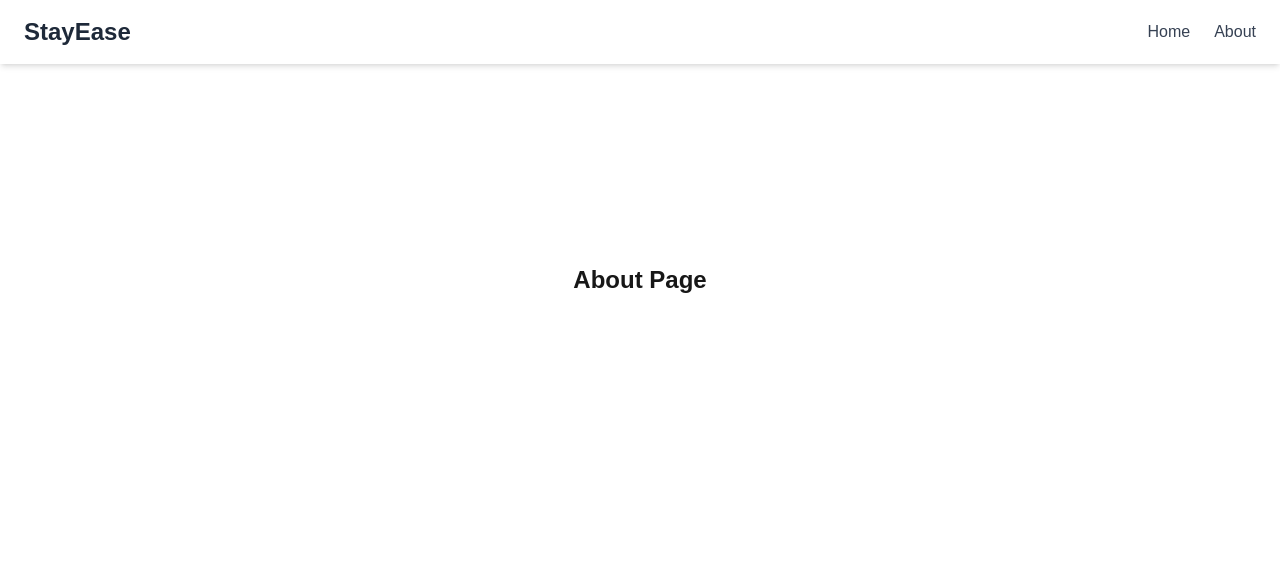
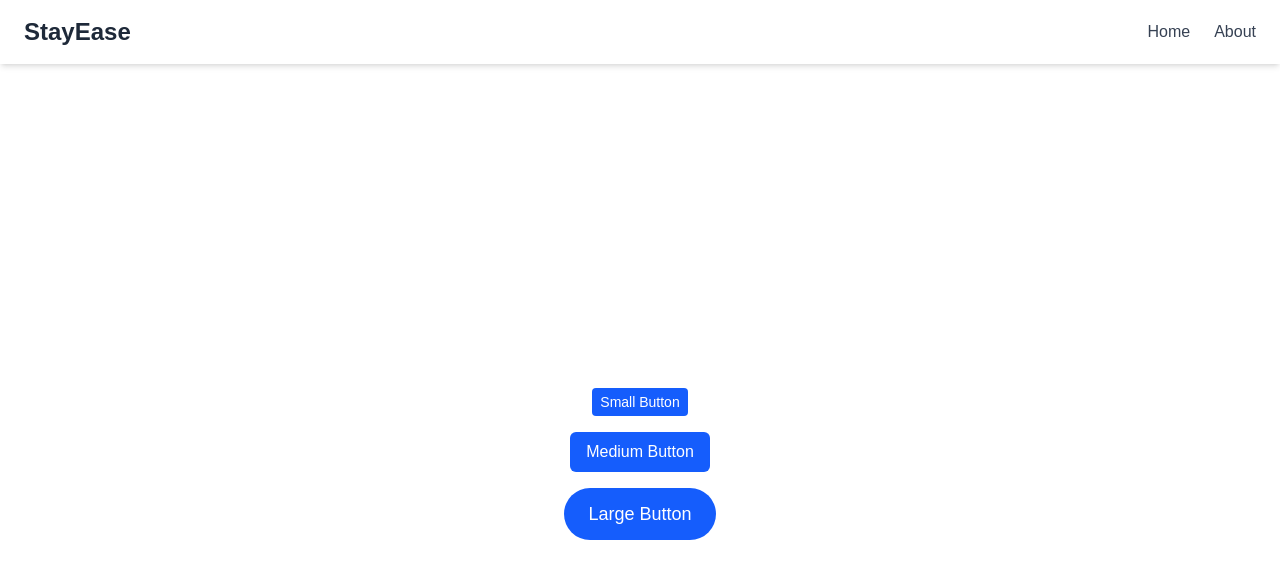
Before and after one commit to Anonymous2024-spec/alx-project-0x02-setup, a Next.js app in the folder alx-project-0x02/: page /about in a window 1280 px wide. Shown: the top 578 px of the page. Built offline with nearby package versions, Linux system fonts and the light colour scheme.

Commit message:
feat: create and use a button component

```diff
--- /dev/null
+++ b/alx-project-0x02/components/common/Button.tsx
@@ -0,0 +1,29 @@
+// components/common/Button.tsx
+import React from "react";
+import { ButtonProps } from "@/interfaces";
+
+const sizeClasses = {
+  small: "px-2 py-1 text-sm",
+  medium: "px-4 py-2 text-base",
+  large: "px-6 py-3 text-lg",
+};
+
+const Button: React.FC<ButtonProps> = ({
+  size,
+  shape,
+  children,
+  onClick,
+  type = "button",
+}) => {
+  return (
+    <button
+      type={type}
+      onClick={onClick}
+      className={`bg-blue-600 text-white ${sizeClasses[size]} ${shape} hover:bg-blue-700 transition`}
+    >
+      {children}
+    </button>
+  );
+};
+
+export default Button;
--- a/alx-project-0x02/interfaces/index.ts
+++ b/alx-project-0x02/interfaces/index.ts
@@ -7,3 +7,11 @@
   onClose: () => void;
   onSubmit: (post: PostData) => void;
 }
+
+export interface ButtonProps {
+  size: "small" | "medium" | "large";
+  shape: "rounded-sm" | "rounded-md" | "rounded-full";
+  children: React.ReactNode;
+  onClick?: () => void;
+  type?: "button" | "submit" | "reset";
+}
--- a/alx-project-0x02/pages/about.tsx
+++ b/alx-project-0x02/pages/about.tsx
@@ -1,11 +1,16 @@
 import React from "react";
 import Header from "@/components/layout/Header";
+import Button from "@/components/common/Button"
 
 const AboutPage: React.FC = () => {
   return (
     <div>
       <Header />
-      <h1 className="p-50 text-2xl font-bold text-center">About Page</h1>
+      <div className="flex flex-col items-center justify-center min-h-screen space-y-4">
+      <Button size="small" shape="rounded-sm">Small Button</Button>
+      <Button size="medium" shape="rounded-md">Medium Button</Button>
+      <Button size="large" shape="rounded-full">Large Button</Button>
+    </div>
     </div>
   );
 };
```
